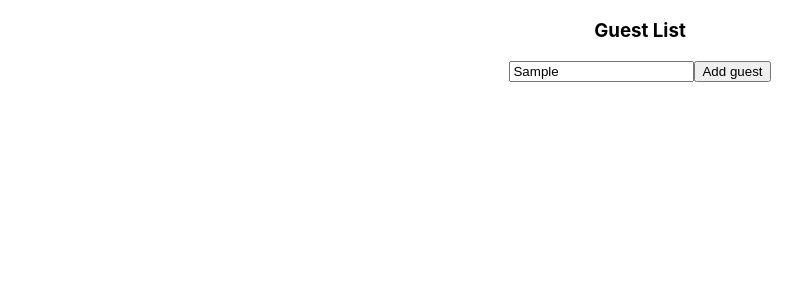
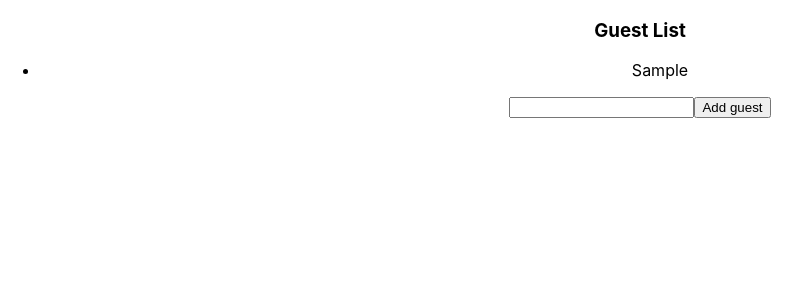
Before and after one commit to razvanr91/rts2, a React (Create React App) app: page / in a window 1280 px wide. Both pictures are taken after typing "Sample" into the empty fields and a click on the button "Add guest". Shown: the top 300 px of the page, without its empty margins (0-811 px from the left). Built offline with nearby package versions, Linux system fonts and the light colour scheme.

Commit message:
Update GuestList.tsx

```diff
--- a/src/state/GuestList.tsx
+++ b/src/state/GuestList.tsx
@@ -1,14 +1,24 @@
 import { useState } from "react";
 
 const GuestList: React.FC = () => {
-	const [name, setName] = useState("");
+	const [name, setName] = useState<string>("");
+	const [guests, setGuests] = useState<string[]>([]);
+
+	const onClick = () => {
+		setGuests([...guests, name]);
+		setName("");
+	};
 
 	return (
 		<div>
 			<h3>Guest List</h3>
-
+			<ul>
+				{guests.map((guest) => (
+					<li key={guest}>{guest}</li>
+				))}
+			</ul>
 			<input value={name} onChange={(e) => setName(e.target.value)} />
-			<button>Add guest</button>
+			<button onClick={onClick}>Add guest</button>
 		</div>
 	);
 };
```
